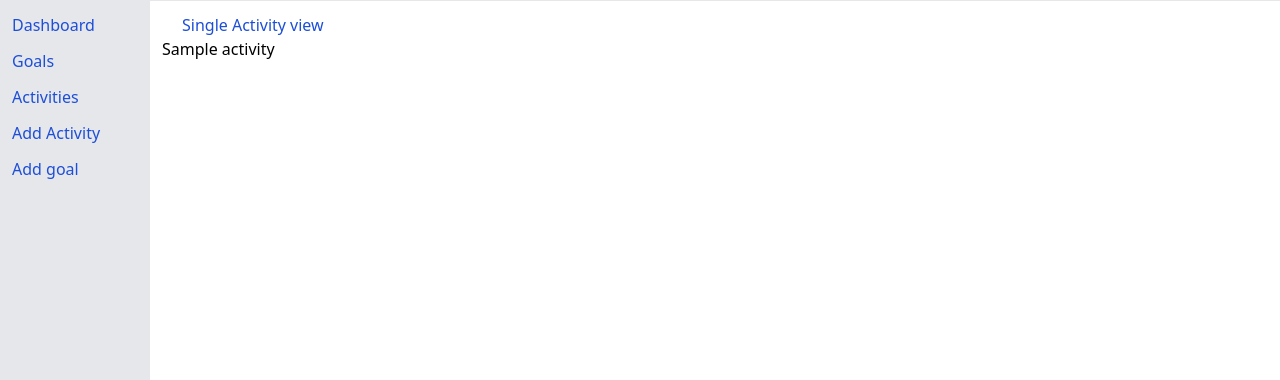
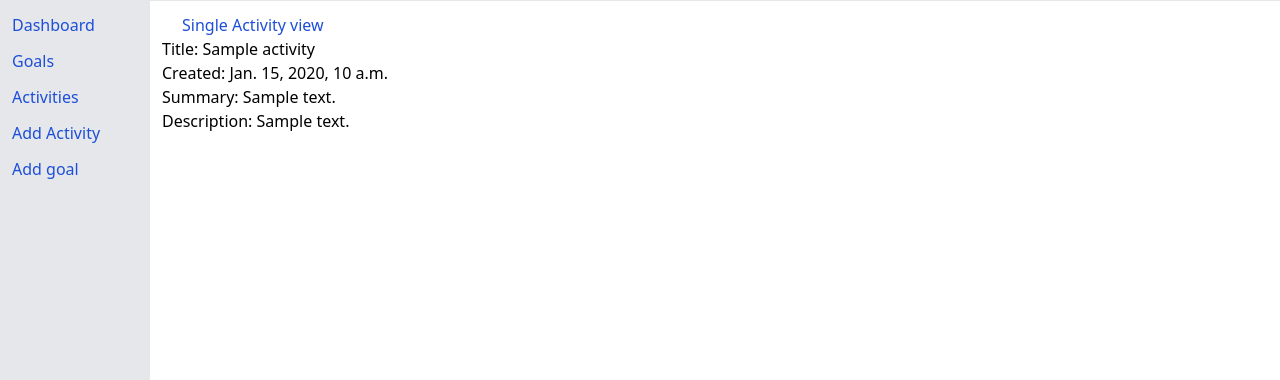
Before and after one commit to Cmmh1101/daily-tracker, a Django app: page /activities/1 in a window 1280 px wide. Shown: the part 40-420 px from the top of the page. Run offline with Django 4.2, Linux system fonts and the light colour scheme; a user stored in the database is signed in; tables that the repository leaves empty hold one stand-in row (values such as "Sample post"); style sheets or scripts are compiled from the project's sources; some libraries are stand-ins or nearby versions.

Commit message:
add activity data

```diff
--- a/dashboard/templates/dashboard/activities.html
+++ b/dashboard/templates/dashboard/activities.html
@@ -30,9 +30,10 @@
             <span class="text-gray-500 text-sm ml-1">Health</span>
         </div>
     </div>
+    <a href="{% url 'addActivity' %}" class="text-lg mr-0 bg-blue-600 text-white p-2 rounded-md">New activity</a>
     <div>
         {% for activity in activities %}
-        <div class="py-1 px-2 shadow-lg border-l-4 rounded-md bg-gray-50 {% if activity.category == 'professional' %}border-l-blue-500{% endif %}{% if activity.category == 'personal' %}border-l-green-500{% endif %}{% if activity.category == 'development' %} border-l-yellow-500{% endif %}{% if activity.category == 'ministry' %}border-l-red-500{% endif %}{% if activity.category == 'health' %}border-l-purple-500{% endif %}">
+        <div class="py-1 mt-5 px-2 shadow-lg border-l-4 rounded-md bg-gray-50 {% if activity.category == 'professional' %}border-l-blue-500{% endif %}{% if activity.category == 'personal' %}border-l-green-500{% endif %}{% if activity.category == 'development' %} border-l-yellow-500{% endif %}{% if activity.category == 'ministry' %}border-l-red-500{% endif %}{% if activity.category == 'health' %}border-l-purple-500{% endif %}">
             <a href="{% url 'activity' activity.id %}" class="flex justify-between">
             <span>{{ activity.title }}</span>
             <span>{{ activity.created_at }}</span>
--- a/dashboard/templates/dashboard/activity.html
+++ b/dashboard/templates/dashboard/activity.html
@@ -1,5 +1,14 @@
 {% extends 'dashboard/layout.html' %}
 {% block body %}
+<div>
     <h1 class="pl-5 text-blue-700">Single Activity view</h1>
-    <div>{{ activity.title}}
+    <div>Title: {{ activity.title}}</div>
+    <div>Created: {{ activity.created_at }}</div>
+    {% if activity.updated_at != activity.created_at %}
+    <div>Updated: {{ activity.updated_at }}</div>
+    {% endif %}
+
+    <div>Summary: {{ activity.summary}}</div>
+    <div>Description: {{ activity.description}}</div>
+</div>
 {% endblock body %}
```
